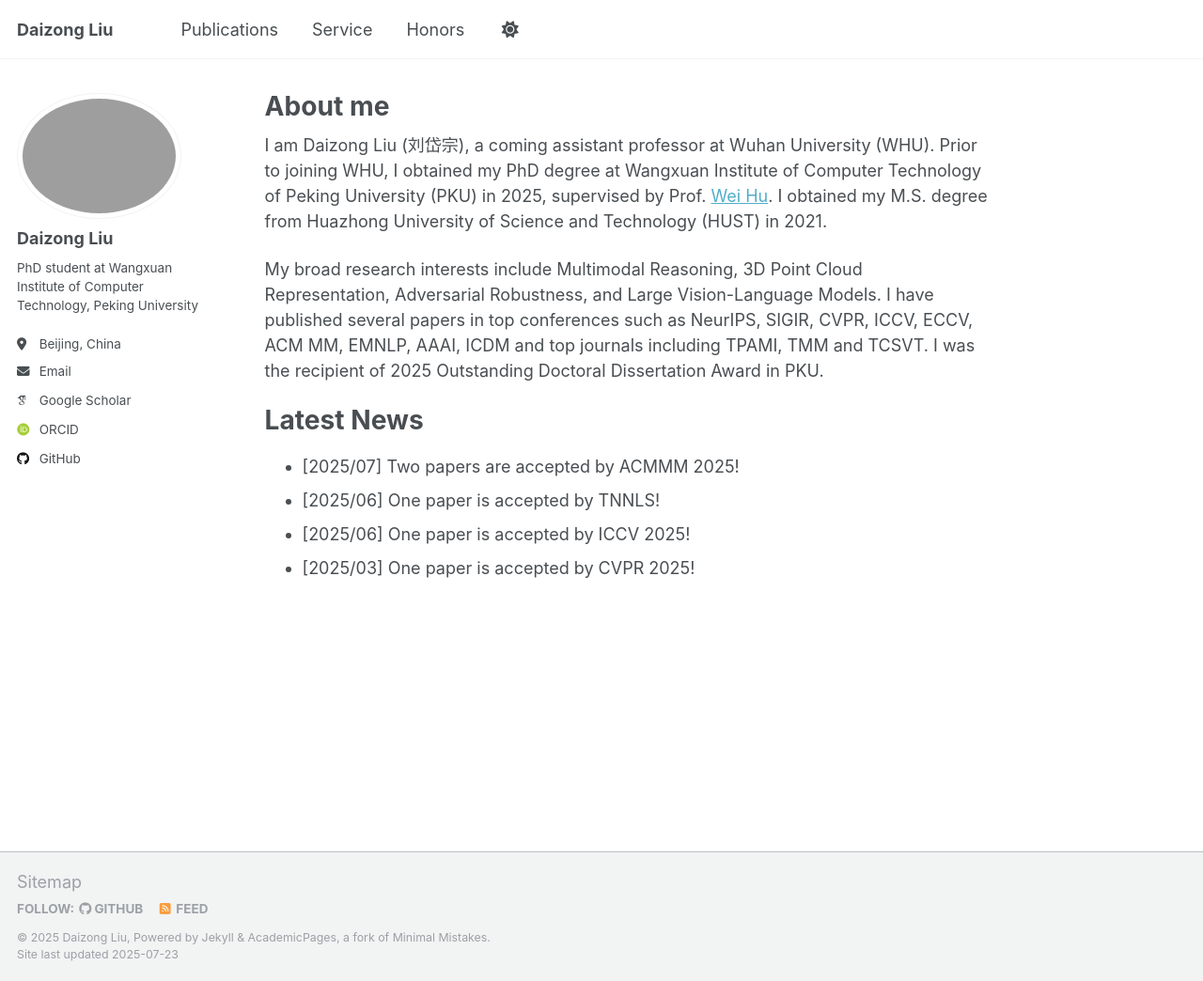
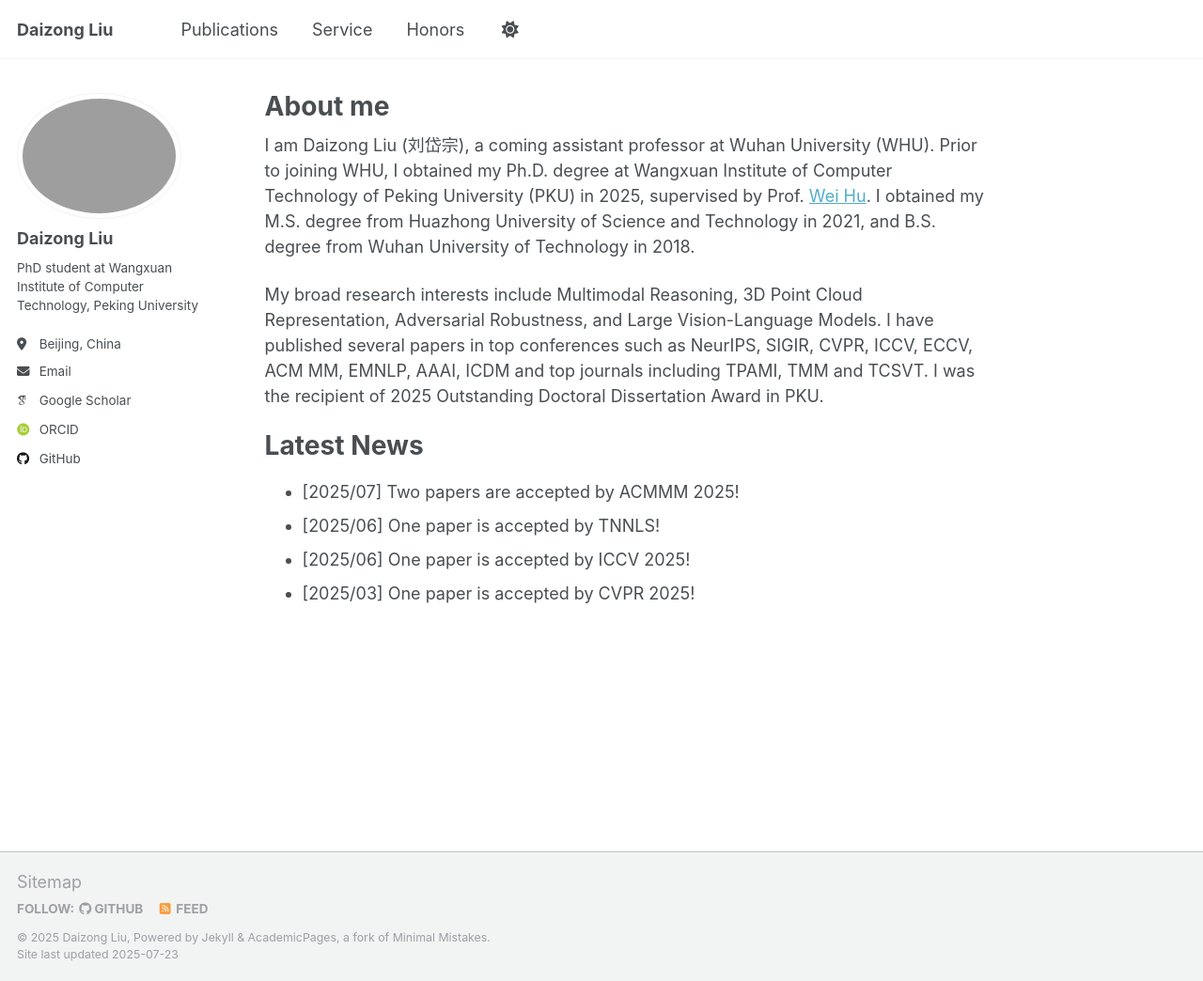
Before and after one commit to liudaizong/liudaizong.github.io, a Jekyll site: the page built from _pages/about.md, in a window 1280 px wide and 1044 px high. Shown: the whole window at 94% size. Built offline with Jekyll 4.4.1, drawn with Linux system fonts in a browser that asks for light colours; some web fonts are replaced.

Commit message:
Update about.md

```diff
--- a/_pages/about.md
+++ b/_pages/about.md
@@ -8,7 +8,7 @@ redirect_from:
   - /about.html
 ---
 
-I am Daizong Liu (刘岱宗), a coming assistant professor at Wuhan University (WHU). Prior to joining WHU, I obtained my PhD degree at Wangxuan Institute of Computer Technology of Peking University (PKU) in 2025, supervised by Prof. [Wei Hu](https://www.wict.pku.edu.cn/huwei).  I obtained my M.S. degree from Huazhong University of Science and Technology (HUST) in 2021.
+I am Daizong Liu (刘岱宗), a coming assistant professor at Wuhan University (WHU). Prior to joining WHU, I obtained my Ph.D. degree at Wangxuan Institute of Computer Technology of Peking University (PKU) in 2025, supervised by Prof. [Wei Hu](https://www.wict.pku.edu.cn/huwei).  I obtained my M.S. degree from Huazhong University of Science and Technology in 2021, and B.S. degree from Wuhan University of Technology in 2018.
 
 My broad research interests include Multimodal Reasoning, 3D Point Cloud Representation, Adversarial Robustness, and Large Vision-Language Models. I have published several papers in top conferences such as NeurIPS, SIGIR, CVPR, ICCV, ECCV, ACM MM, EMNLP, AAAI, ICDM and top journals including TPAMI, TMM and TCSVT. I was the recipient of 2025 Outstanding Doctoral Dissertation Award in PKU.
 
```
